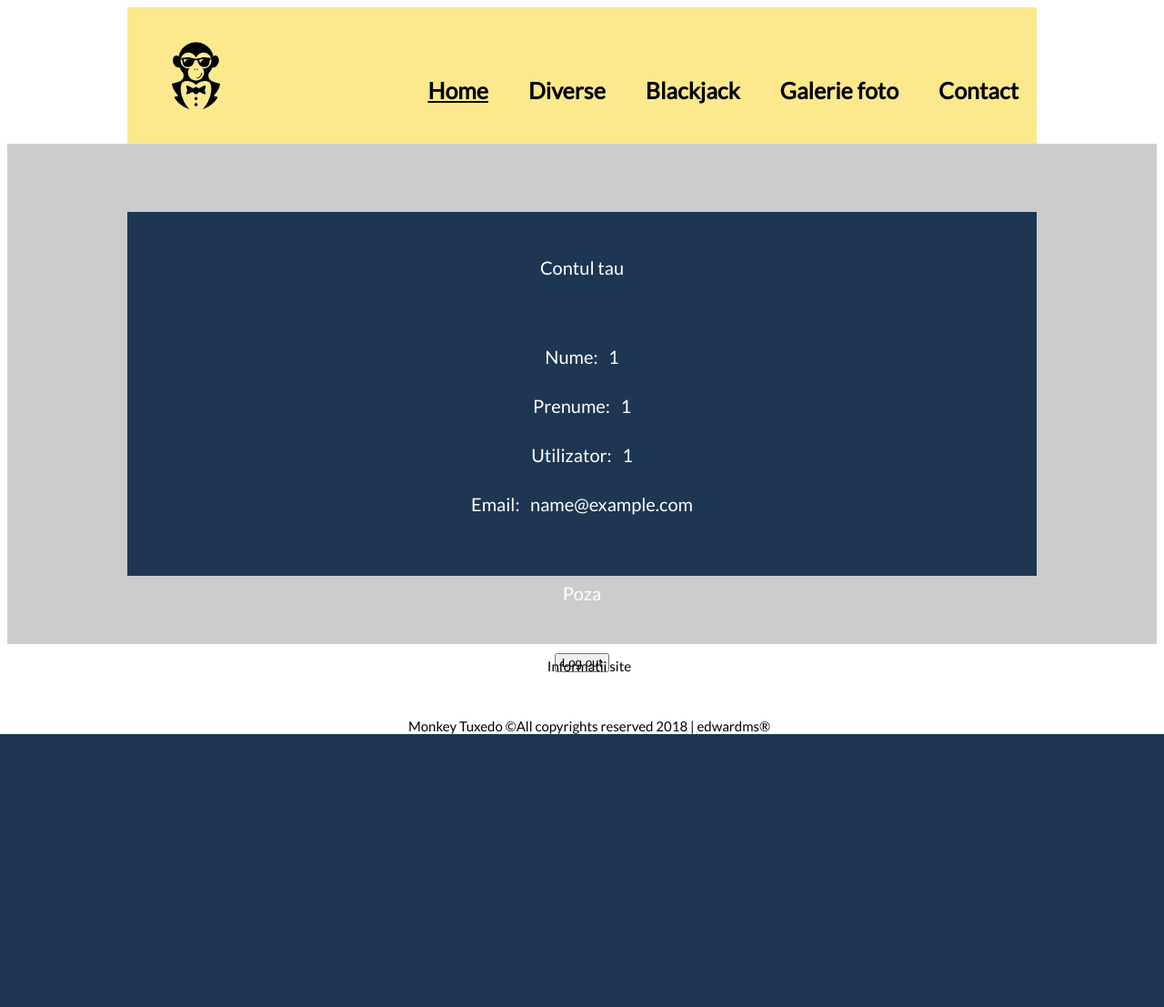
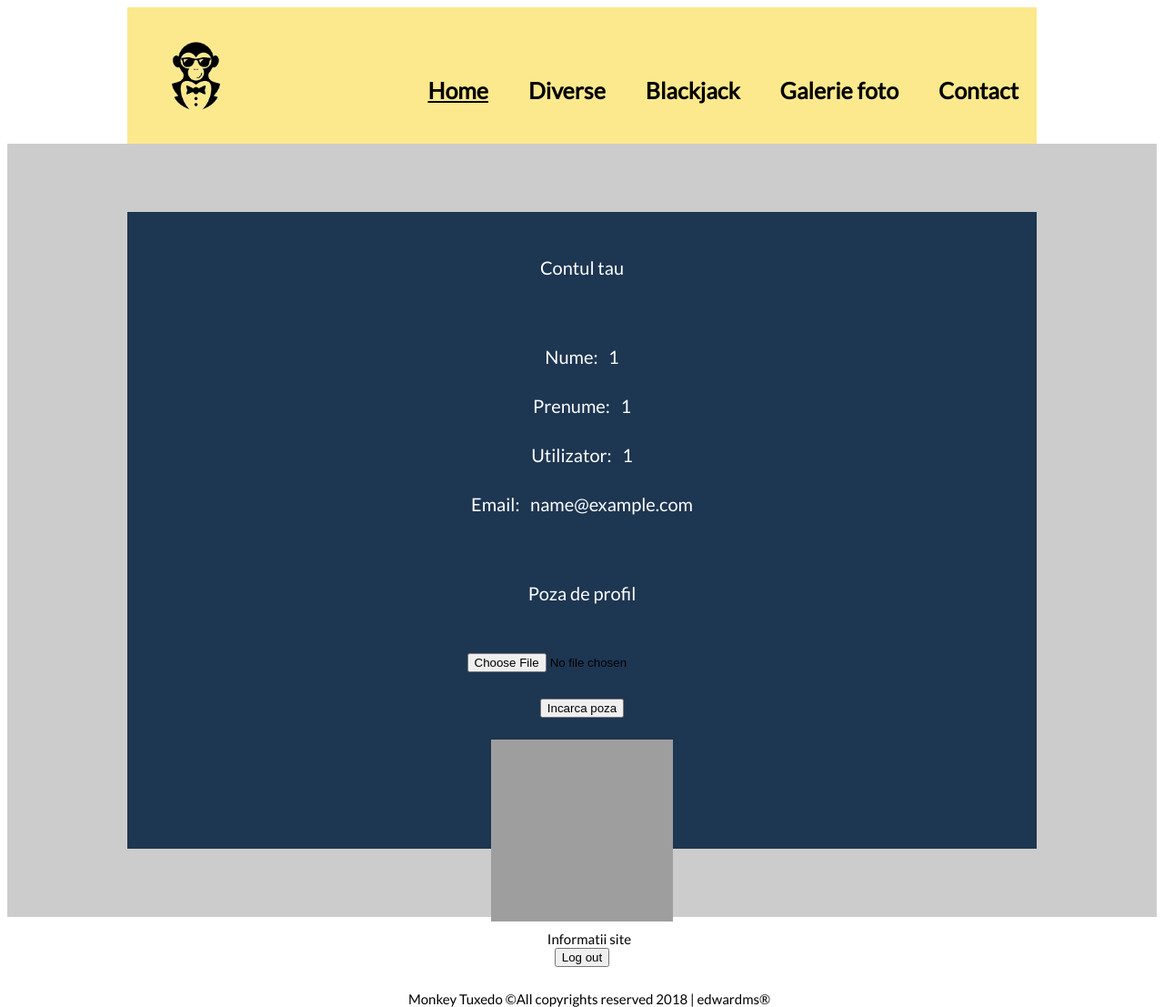
Before and after one commit to edwardms/Proiect-Nulla, a PHP site: page /second_part/homeSP.php in a window 1280 px wide. Shown: the whole page at 91% size. Before the commit the page ends 807 px from the top, so only its background shows below. Run offline with PHP 8.4, Linux system fonts and the light colour scheme; the visitor is signed in with stand-in values (Sample User, id 1); some libraries are stand-ins or nearby versions; grey boxes are pictures that could not be loaded.

Commit message:
Versiunea 1.6

```diff
--- a/contact.php
+++ b/contact.php
@@ -27,7 +27,7 @@
                         } else if (isset($_SESSION['id'])) {
                             echo '
                             <li><a href="second_part/diverseSP.php">Diverse</a></li>
-                            <li><a href="#">Blackjack</a></li>
+                            <li><a href="second_part/blackjackSP.php">Blackjack</a></li>
                             <li><a href="#">Galerie foto</a></li>
                             ';
                         }
--- a/css/style.css
+++ b/css/style.css
@@ -94,6 +94,7 @@
     display: block;
     position: absolute;
     margin-bottom: 10px;
+    bottom: 1;
 }
 
 .footer-bar p {
--- /dev/null
+++ b/second_part/css/blackjackSPstyle.css
@@ -0,0 +1,5 @@
+.main-container {
+    width: 100%;
+    background-color: #7084ad;
+    height: 700px;
+}
--- a/second_part/css/diverseSPstyle.css
+++ b/second_part/css/diverseSPstyle.css
@@ -128,10 +128,6 @@
     height: 300px;
 }
 
-
-
-
-
 .linkuri {
     width: 100%;
     background-color: #5a6896;
--- a/second_part/css/homeSPstyle.css
+++ b/second_part/css/homeSPstyle.css
@@ -1,5 +1,5 @@
 .second-container {
-    height: 500px;
+    height: 800px;
     padding-top: 50px;
     background-color: #cccccc;
 }
@@ -10,7 +10,7 @@
     font-size: 20px;
     font-family: 'Lato';
     width: 1000px;
-    height: 400px;
+    height: 700px;
     background-color: #1d3652;
 }
 
@@ -18,3 +18,15 @@
     padding: 5px 0px;
     color: white;
 }
+
+.poza_profil {
+    width: 200px;
+    height: 200px;
+    margin: 0 auto;
+    background-color: white;
+}
+
+.poza_profil img {
+    width: 200px;
+    height: 200px;
+}
--- a/second_part/css/style.css
+++ b/second_part/css/style.css
@@ -41,6 +41,7 @@
     display: block;
     position: absolute;
     margin-bottom: 10px;
+    bottom: 1;
 }
 
 .footer-bar p {
--- a/second_part/diverseSP.php
+++ b/second_part/diverseSP.php
@@ -1,6 +1,5 @@
 <?php
     session_start();
-    require 'php/account.php';
     if (!isset($_SESSION['id'])) {
         header("Location: ../home.php");
     }
@@ -33,7 +32,7 @@
                         }
                     ?>
                     <li><a href="diverseSP.php" style="text-decoration: underline">Diverse</a></li>
-                    <li><a href="#">Blackjack</a></li>
+                    <li><a href="blackjackSP.php">Blackjack</a></li>
                     <li><a href="#">Galerie foto</a></li>
                     <li><a href="../contact.php">Contact</a></li>
                 </ul>
--- a/second_part/homeSP.php
+++ b/second_part/homeSP.php
@@ -1,6 +1,5 @@
 <?php
     session_start();
-    require 'php/account.php';
     if (!isset($_SESSION['id'])) {
         header("Location: ../home.php");
     }
@@ -31,7 +30,7 @@
                         }
                     ?>
                     <li><a href="diverseSP.php">Diverse</a></li>
-                    <li><a href="#">Blackjack</a></li>
+                    <li><a href="blackjackSP.php">Blackjack</a></li>
                     <li><a href="#">Galerie foto</a></li>
                     <li><a href="../contact.php">Contact</a></li>
                 </ul>
@@ -48,8 +47,20 @@
                     <p>Prenume: &nbsp; <?php echo $_SESSION['prenume'] ?></p>
                     <p>Utilizator: &nbsp; <?php echo $_SESSION['utilizator'] ?> <br></p>
                     <p>Email: &nbsp; <?php echo $_SESSION['email'] ?> </p><br>
-                    <p>Poza</p>
-                    <img>
+                    <p>Poza de profil</p><br>
+
+                    <div>
+                        <form action="php/poza_profil.php" method="post" enctype="multipart/form-data">
+                            <input type="file" name="imagine"><br><br>
+                            <input type="submit" value="Incarca poza">
+                        </form>
+                    </div><br>
+                    <div class="poza_profil">
+                        <?php
+                        $dirname = "poze_profil/" . $_SESSION['nume'] . "_" . $_SESSION['prenume'] . ".jpg";
+                        echo '<img src="' . $dirname . '" alt="Poza de profil nu exista inca. Incarcati o poza"><br>';
+                        ?>
+                    </div><br>
 
                     <form action="../php/logout.inc.php" method="post">
                         <input type="submit" Value="Log out">
@@ -59,6 +70,7 @@
         </div>
 
         <!-- footer -->
+        <footer>
         <div class="footer-bar">
             <div class="container">
                 <div>
@@ -69,5 +81,6 @@
                 </div>
             </div>
         </div>
+        </footer>
     </body>
 </html>
--- a/second_part/php/account.php
+++ /dev/null
@@ -1,6 +0,0 @@
-<?php
-    require '../php/conectare.php';
-
-    $sql = "SELECT * FROM users";
-
-?>
--- a/test.html
+++ /dev/null
@@ -1,2 +0,0 @@
-
-<script src="js/image_generator.js"></script>
```
Also changed, not shown: second_part/blackjackSP.php (added, +64 -0 lines), second_part/php/conectare.php (added, +13 -0 lines), second_part/php/poza_profil.php (added, +16 -0 lines), second_part/js/blackjack.js (added), second_part/poze_profil/Adita_Scluptor.jpg (added), second_part/poze_profil/Ana_Mamutica.jpg (added), second_part/poze_profil/Eduard_Cotobelc.jpg (added), second_part/poze_profilbran.jpg (added).
